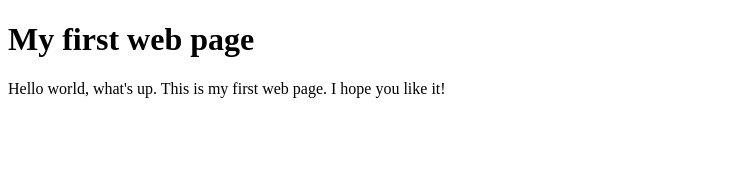
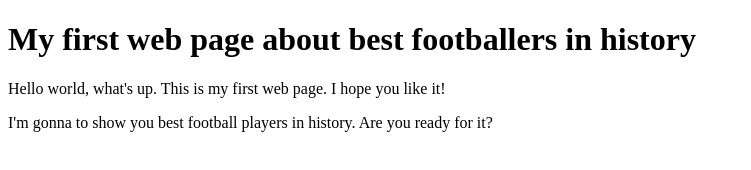
Before and after one commit to pawel-politowski/HTML-tutorial-forbeginners, a plain HTML site: page index.html in a window 1280 px wide. Shown: the whole page, without its empty margins (0-751 px from the left). Drawn offline with Linux system fonts and the light colour scheme.

Commit message:
Changed index.html. Added keywords, description in head tag and one paragraph in body tag

```diff
--- a/index.html
+++ b/index.html
@@ -4,12 +4,16 @@
 
      <head>
         <meta charset="utf 8"/>
-        <title>My first web page</title>
+        <meta name="keywords" content="Pele, Maradona, football, football player, Messi, Ronaldo"/>
+        <meta name="keywords" content="Everything about best players in football history, only here!!"/>
+        <title>Best football players in history!</title>
+        <link rel="stylesheet" type="text/css" href="css/main.css"/>
     </head>
 
     <body>
-        <h1>My first web page</h1>
+        <h1>My first web page about best footballers in history</h1>
         <p>Hello world, what's up. This is my first web page. I hope you like it!</p>
+        <p>I'm gonna to show you best football players in history. Are you ready for it? </p>
     </body>
 
 </html>
```
